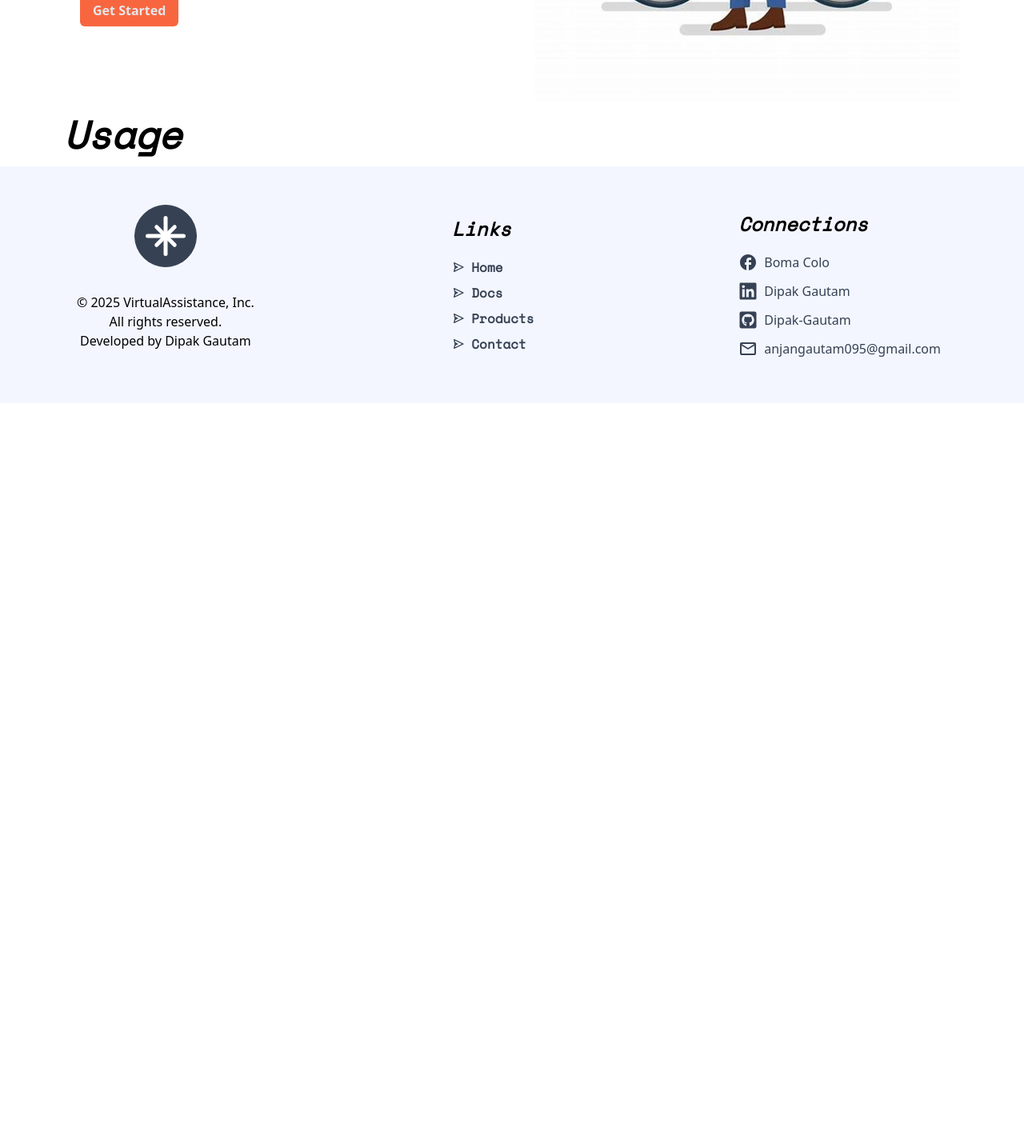
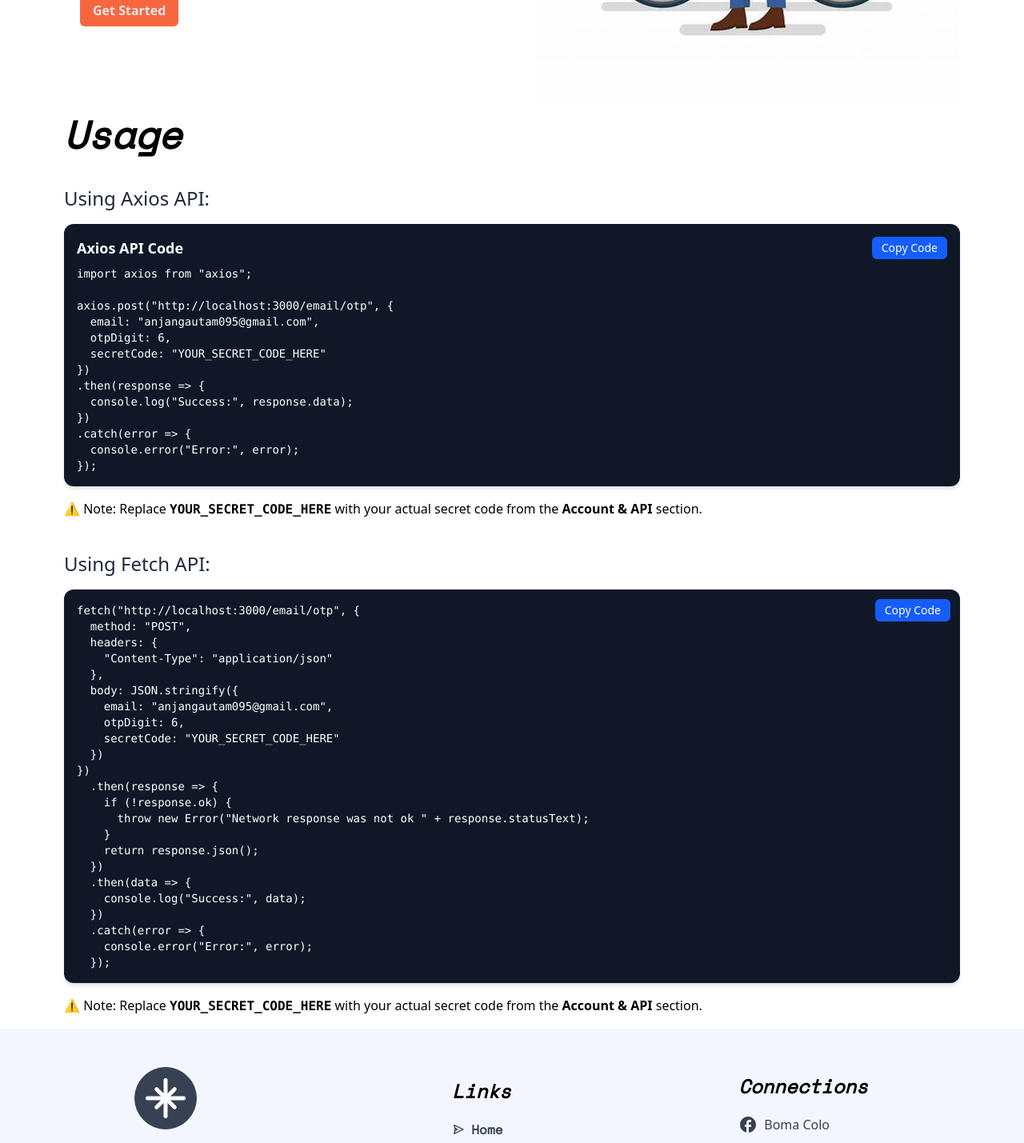
Before and after one commit to Dipak-Gautam/OTP-Mailer-Frontend, a React (Vite) app: page /docs in a window 1280 px wide. Shown: the part 542-1971 px from the top of the page at 80% size. Before the commit the page ends 1046 px from the top, so only its background shows below. Built offline with nearby package versions, Linux system fonts and the light colour scheme.

Commit message:
feat: Documentation completed

```diff
--- /dev/null
+++ b/src/Api/AuthenticationApi/deleteAccountApi.ts
@@ -0,0 +1,26 @@
+import { NavigateFunction } from "react-router-dom";
+import { mainEndPoint } from "../ApiSettings/Endpoint";
+import secureFetch from "../ApiSettings/SecureFetch";
+
+const delateAccountApi = async (navigate: NavigateFunction) => {
+  try {
+    const request = await secureFetch({
+      url: mainEndPoint + "/user/delete",
+      method: "DELETE",
+      headers: {
+        "Content-Type": "application/json",
+        authorization: `Bearer ${localStorage.getItem("token")}`,
+      },
+    });
+    if (request.status === 200) {
+      localStorage.removeItem("userInfo");
+      localStorage.removeItem("token");
+      navigate("/");
+      return true;
+    }
+  } catch (error) {
+    console.log("delete account error", error);
+    throw new Error("Failed to delete account. Please try again.");
+  }
+};
+export default delateAccountApi;
--- a/src/Components/Authentication/DeleteModal/DeleteAccountModal.tsx
+++ b/src/Components/Authentication/DeleteModal/DeleteAccountModal.tsx
@@ -1,4 +1,6 @@
 import React from "react";
+import { useNavigate } from "react-router-dom";
+import delateAccountApi from "../../../Api/AuthenticationApi/deleteAccountApi";
 
 interface DeleteAccountModalProps {
   open: boolean;
@@ -6,9 +8,10 @@ interface DeleteAccountModalProps {
 }
 
 const DeleteAccountModal = ({ open, onClose }: DeleteAccountModalProps) => {
+  const navigate = useNavigate();
   return (
     <div
-      className={`fixed inset-0 flex justify-center items-center z-10 bg-slate-100/50 transition-colors z-30 ${
+      className={`fixed inset-0 flex justify-center items-center  bg-slate-100/50 transition-colors z-30 ${
         open ? "visible" : "invisible"
       } `}
       onClick={() => onClose()}
@@ -30,7 +33,10 @@ const DeleteAccountModal = ({ open, onClose }: DeleteAccountModalProps) => {
           your account.
         </div>
         <div className="flex justify-end gap-5 mt-6">
-          <div className="p-2 px-4 border  rounded-md bg-red-500 font-bold text-white hover:bg-red-600 cursor-pointer text-sm md:text-base">
+          <div
+            className="p-2 px-4 border  rounded-md bg-red-500 font-bold text-white hover:bg-red-600 cursor-pointer text-sm md:text-base"
+            onClick={() => delateAccountApi(navigate)}
+          >
             Confirm
           </div>
           <div
--- /dev/null
+++ b/src/Components/DashBoard/Component/DashDocumentation/Component/DashHero.tsx
@@ -0,0 +1,27 @@
+import React from "react";
+
+const DashHero = () => {
+  return (
+    <div className="md:flex px-5 md:px-10 lg:px-20 gap-14">
+      <div className="p-5 flex flex-col justify-center gap-8 md:w-[50%]">
+        <div className="px-10 md:px-0 font-SpaceMono italic font-bold text-2xl md:text-3xl lg:text-5xl lg:leading-16 text-center md:text-left">
+          Getting Started with OTP-Mailer
+        </div>
+        <div className="text-lg md:text-2xl font-SpaceMono font-medium text-black">
+          Welcome to OTP Mailer
+        </div>
+        <div className="font-medium text-gray-400 text-sm md:text-lg">
+          OTP Mailer makes it easy to send One-Time Passwords (OTPs) to any
+          email through our powerful and simple API. Use our professionally
+          designed templates or create your own custom email design to match
+          your brand.
+        </div>
+      </div>
+      <div className="w-80 mx-auto md:w-[50%]">
+        <img src="/assets/Docs.jpeg" />
+      </div>
+    </div>
+  );
+};
+
+export default DashHero;
--- a/src/Components/DashBoard/Component/DashDocumentation/DashDocumentation.tsx
+++ b/src/Components/DashBoard/Component/DashDocumentation/DashDocumentation.tsx
@@ -1,12 +1,12 @@
-import HeroSection from "../../../Documentation/Components/HeroSection";
 import UsageSection from "../../../Documentation/Components/UsageSection";
+import DashHero from "./Component/DashHero";
 
 const DashDocumentation = () => {
   return (
-    <>
-      <HeroSection />
+    <div className="h-[100vh] overflow-y-auto">
+      <DashHero />
       <UsageSection />
-    </>
+    </div>
   );
 };
 
--- a/src/Components/DashBoard/Component/Dashboard/SaveAndTest/TestModel.tsx
+++ b/src/Components/DashBoard/Component/Dashboard/SaveAndTest/TestModel.tsx
@@ -39,7 +39,7 @@ const TestModel = ({ open, onClose }: SaveModelProps) => {
       }}
     >
       <div
-        className={` bg-white/50 border border-white rounded-xl p-4 px-8 backdrop-blur-xs w-96 flex flex-col gap-3 overflow-hidden shadow-xl shadow-slate-500/50 m-8 transition-all  duration-500 ${
+        className={` bg-white/50 border border-white rounded-xl p-4 px-8 backdrop-blur-xs w-96 md:w-[27rem] flex flex-col gap-3 overflow-hidden shadow-xl shadow-slate-500/50 m-8 transition-all  duration-500 ${
           open ? "scale-100 opacity-100" : "scale-125 opacity-0"
         }`}
         onClick={(e) => e.stopPropagation()}
@@ -55,7 +55,7 @@ const TestModel = ({ open, onClose }: SaveModelProps) => {
         <div className="text-center font-SpaceMono text-xl italic font-bold">
           Send Test Mail
         </div>
-        <div className="text-xs  italic text-red-400">
+        <div className=" text-xs md:text-sm font-medium  italic text-red-400">
           First save the configuration to send the updated test mail.
         </div>
         <div className="">
--- /dev/null
+++ b/src/Components/Documentation/Components/AxiosApiCodeBlock.tsx
@@ -0,0 +1,52 @@
+import React, { useState } from "react";
+
+const AxiosApiCodeBlock = () => {
+  const code = `import axios from "axios";
+
+axios.post("http://localhost:3000/email/otp", {
+  email: "anjangautam095@gmail.com",
+  otpDigit: 6,
+  secretCode: "YOUR_SECRET_CODE_HERE"
+})
+.then(response => {
+  console.log("Success:", response.data);
+})
+.catch(error => {
+  console.error("Error:", error);
+});`;
+
+  const [copied, setCopied] = useState(false);
+
+  const handleCopy = () => {
+    navigator.clipboard.writeText(code).then(() => {
+      setCopied(true);
+      setTimeout(() => setCopied(false), 1500);
+    });
+  };
+
+  return (
+    <div>
+      <div className="relative bg-gray-900 text-white p-4 rounded-xl shadow-md my-4 overflow-x-auto max-w-full">
+        <div className="flex justify-between items-center mb-2">
+          <h2 className="text-lg font-semibold text-white">Axios API Code</h2>
+          <button
+            onClick={handleCopy}
+            className="text-sm bg-blue-600 hover:bg-blue-700 transition-colors px-3 py-1 rounded-md"
+          >
+            {copied ? "Copied!" : "Copy Code"}
+          </button>
+        </div>
+        <pre className="text-sm whitespace-pre-wrap break-words">
+          <code className="break-all">{code}</code>
+        </pre>
+      </div>
+      <p className="font-medium">
+        ⚠️ Note: Replace{" "}
+        <code className="font-bold">YOUR_SECRET_CODE_HERE</code> with your
+        actual secret code from the <strong>Account & API</strong> section.
+      </p>
+    </div>
+  );
+};
+
+export default AxiosApiCodeBlock;
--- /dev/null
+++ b/src/Components/Documentation/Components/FetchApiCodeBlock.tsx
@@ -0,0 +1,61 @@
+import React, { useState } from "react";
+
+const FetchApiCodeBlock = () => {
+  const code = `fetch("http://localhost:3000/email/otp", {
+  method: "POST",
+  headers: {
+    "Content-Type": "application/json"
+  },
+  body: JSON.stringify({
+    email: "anjangautam095@gmail.com",
+    otpDigit: 6,
+    secretCode: "YOUR_SECRET_CODE_HERE"
+  })
+})
+  .then(response => {
+    if (!response.ok) {
+      throw new Error("Network response was not ok " + response.statusText);
+    }
+    return response.json();
+  })
+  .then(data => {
+    console.log("Success:", data);
+  })
+  .catch(error => {
+    console.error("Error:", error);
+  });`;
+
+  const [copied, setCopied] = useState(false);
+
+  const handleCopy = () => {
+    navigator.clipboard.writeText(code).then(() => {
+      setCopied(true);
+      setTimeout(() => setCopied(false), 1500);
+    });
+  };
+
+  return (
+    <div>
+      <div className="relative bg-gray-900 text-white p-4 rounded-xl shadow-md my-4 overflow-x-auto max-w-full">
+        <div className=" ">
+          <button
+            onClick={handleCopy}
+            className="text-sm bg-blue-600 hover:bg-blue-700 transition-colors px-3 py-1 rounded-md absolute top-3 right-3"
+          >
+            {copied ? "Copied!" : "Copy Code"}
+          </button>
+        </div>
+        <pre className="text-sm whitespace-pre-wrap break-words">
+          <code className="break-all">{code}</code>
+        </pre>
+      </div>
+      <p className="font-medium">
+        ⚠️ Note: Replace{" "}
+        <code className="font-bold">YOUR_SECRET_CODE_HERE</code> with your
+        actual secret code from the <strong>Account & API</strong> section.
+      </p>
+    </div>
+  );
+};
+
+export default FetchApiCodeBlock;
--- a/src/Components/Documentation/Components/UsageSection.tsx
+++ b/src/Components/Documentation/Components/UsageSection.tsx
@@ -1,10 +1,24 @@
 import React from "react";
+import FetchApiCodeBlock from "./FetchApiCodeBlock";
+import AxiosApiCodeBlock from "./AxiosApiCodeBlock";
 
 const UsageSection = () => {
   return (
     <div className="p-4 px-20">
-      <div className="italic font-bold text-black font-SpaceMono text-5xl">
+      <div className="italic font-bold text-black font-SpaceMono text-5xl mb-10">
         Usage
+      </div>
+      <div className="mb-10">
+        <div className="  text-gray-800 font-medium  text-2xl ">
+          Using Axios API:
+        </div>
+        <AxiosApiCodeBlock />
+      </div>
+      <div>
+        <div className="  text-gray-800 font-medium  text-2xl ">
+          Using Fetch API:
+        </div>
+        <FetchApiCodeBlock />
       </div>
     </div>
   );
```
